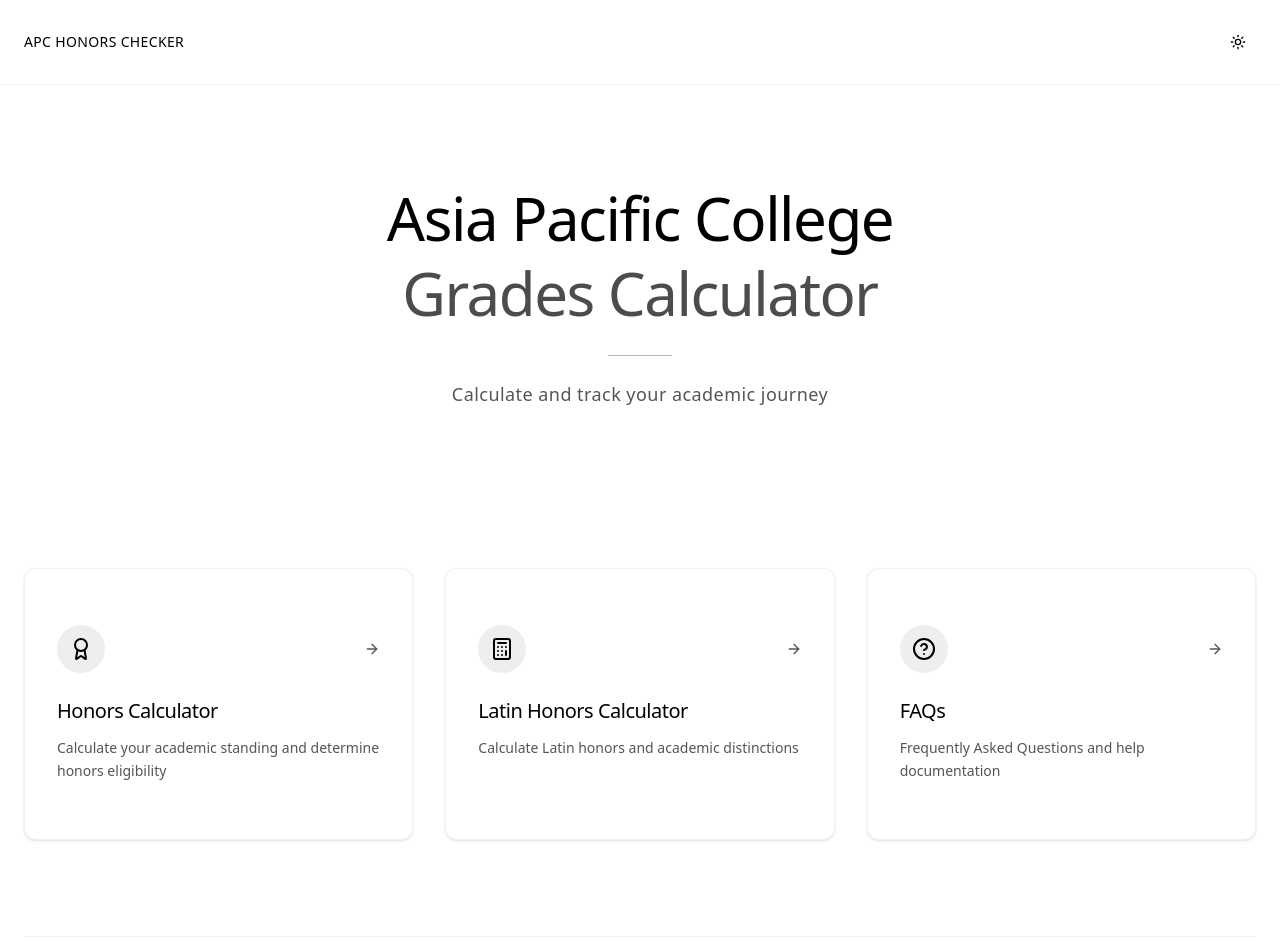
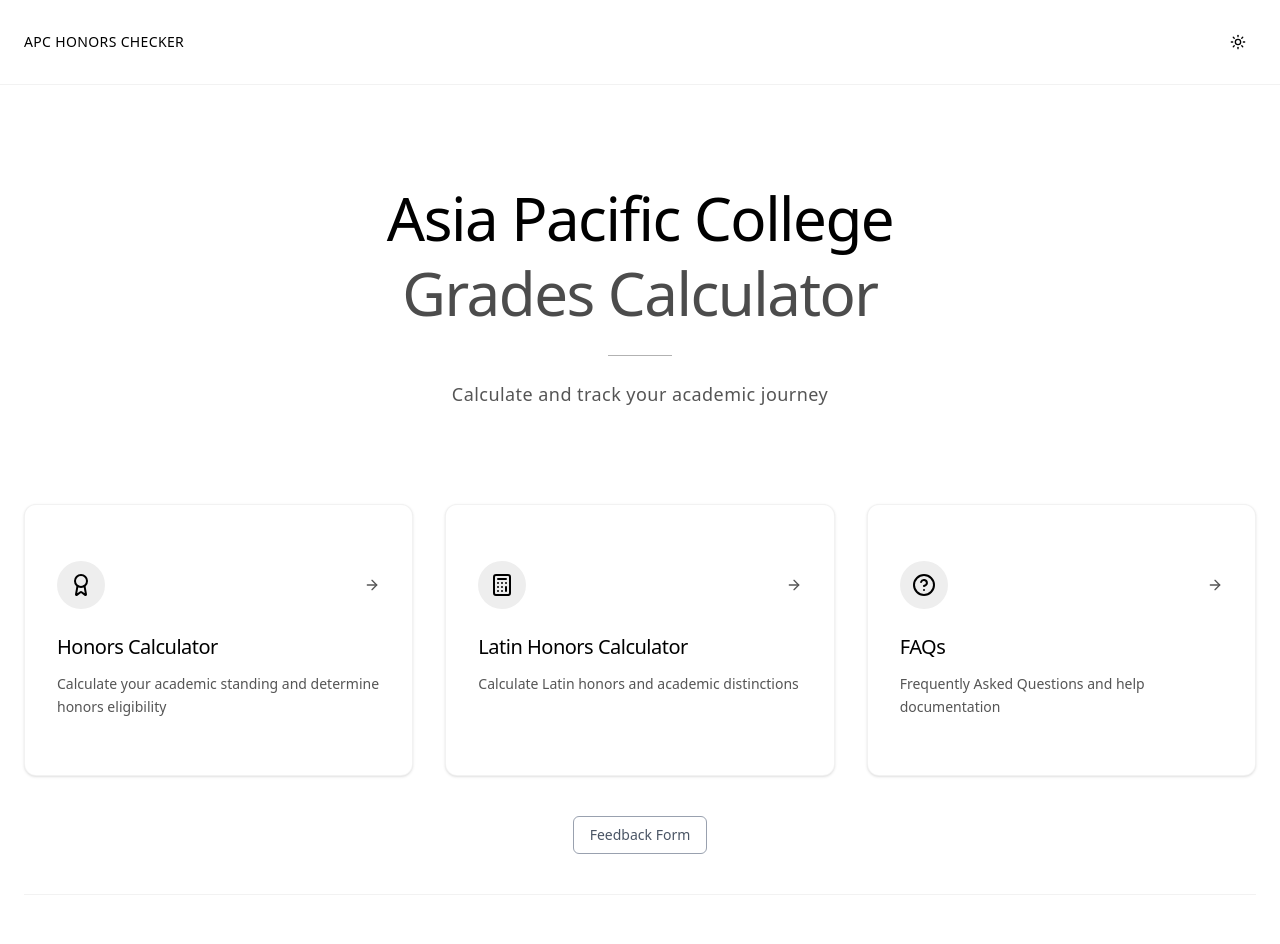
Before and after one commit to jpcsapc/APC-Honors-Checker, a Next.js app: page / in a window 1280 px wide. Shown: the top 944 px of the page. Built offline with nearby package versions, Linux system fonts and the light colour scheme.

Commit message:
feat: added form link for feedback

```diff
--- a/src/app/page.tsx
+++ b/src/app/page.tsx
@@ -36,7 +36,7 @@ export default function FrontPage() {
       </header>
 
       <main className="container mx-auto px-6">
-        <div className="text-center py-24 mb-16">
+        <div className="text-center py-24">
           <div className="space-y-6">
             <h1 className="text-5xl md:text-6xl font-light text-foreground tracking-tight leading-tight">
               <span className="text-primary">Asia Pacific College</span>
@@ -50,7 +50,7 @@ export default function FrontPage() {
           </div>
         </div>
 
-        <div className="grid md:grid-cols-3 gap-8 mb-24">
+        <div className="grid md:grid-cols-3 gap-8 mb-10">
           {calculatorCards.map((card, index) => (
             <Link key={index} href={card.href} className="group">
               <Card className="h-full border-border/40 hover:border-primary/30 transition-all duration-300 hover:shadow-lg hover:shadow-primary/5 bg-card">
@@ -74,6 +74,18 @@ export default function FrontPage() {
           ))}
         </div>
 
+      <div className="flex justify-center mb-10">
+          <a
+            href="https://forms.office.com/r/0vGQMsjQxC"
+            target="_blank"
+            rel="noopener noreferrer"
+            className="inline-block px-4 py-2 text-sm font-medium border border-gray-400 text-gray-600 rounded-md hover:bg-blue-50 transition"
+          >
+            Feedback Form
+          </a>
+        </div>
+
+
         <footer className="border-t border-border/40 py-12">
           <div className="text-center space-y-2">
             <p className="text-xs text-muted-foreground tracking-wide">CREATED BY THE DEVELOPERS OF JPCS - APC</p>
```
